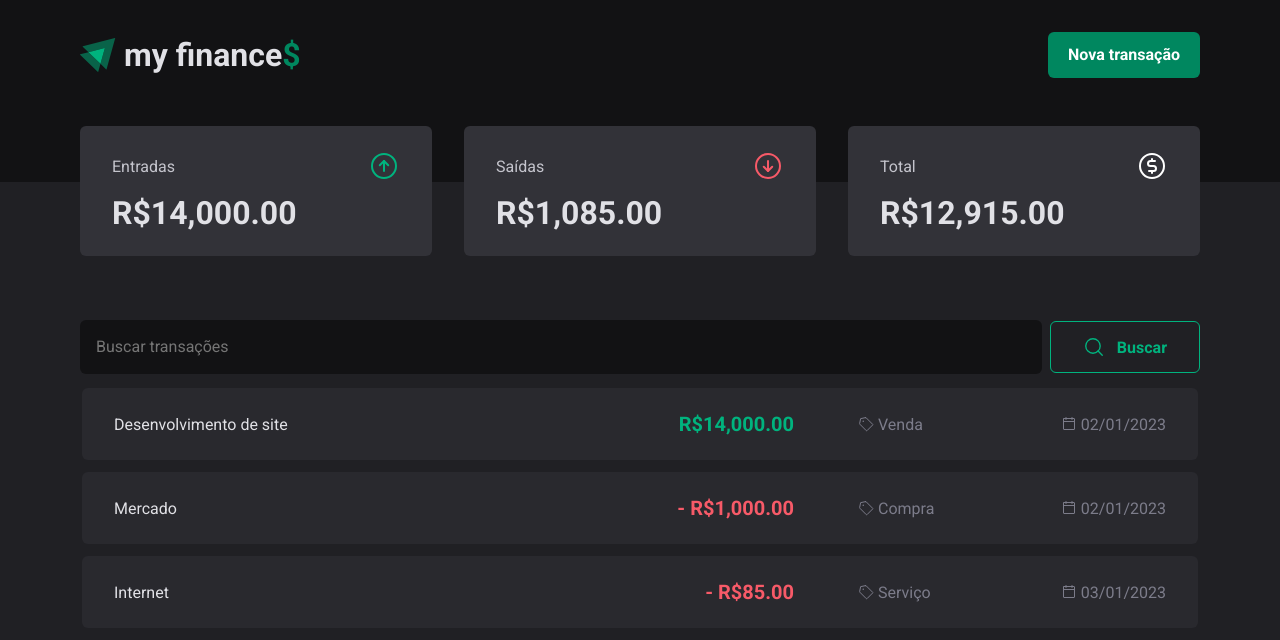
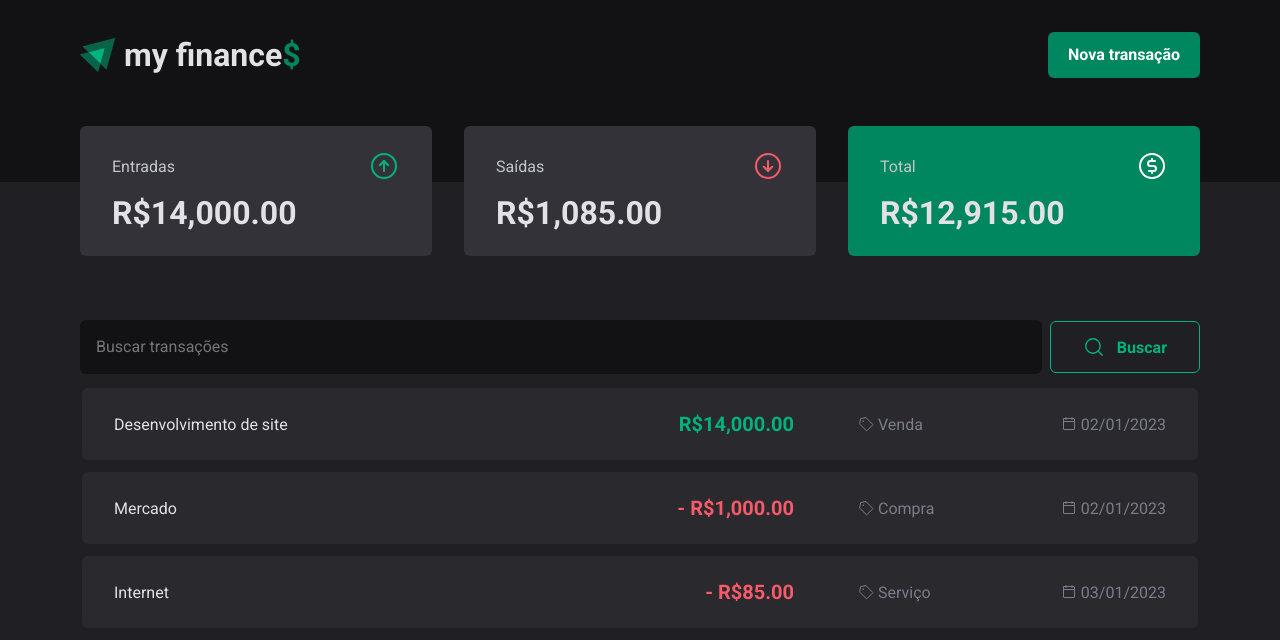
Before and after one commit to Matheus-Pazinati/my-finances-2.0, a React (Vite) app: page / in a window 1280 px wide. Shown: the top 640 px of the page. Built offline with nearby package versions, Linux system fonts and the light colour scheme; data requests are answered from the project's data file.

Commit message:
Cria logica para alterar a cor do resumo total de acordo com o saldo (positivo = verde, negativo = vermelho)

```diff
--- a/src/components/Summary/components/SummaryCard/index.tsx
+++ b/src/components/Summary/components/SummaryCard/index.tsx
@@ -10,7 +10,7 @@ interface SummaryCardProps {
 
 export function SummaryCard({ title, Icon, amount }: SummaryCardProps) {
   return (
-    <SummaryCardContainer>
+    <SummaryCardContainer type={title} isBalancePositive={amount >= 0}>
       <header>
         <span>{title}</span>
         <Icon size={32} />
--- a/src/components/Summary/components/SummaryCard/styles.ts
+++ b/src/components/Summary/components/SummaryCard/styles.ts
@@ -1,14 +1,23 @@
-import styled from "styled-components";
+import styled, { css } from "styled-components";
 
-export const SummaryCardContainer = styled.div`
+interface SummaryCardContainerProps {
+  type: string
+  isBalancePositive: boolean
+}
+
+export const SummaryCardContainer = styled.div<SummaryCardContainerProps>`
   width: 100%;
   padding: 1.5rem 2rem;
   display: flex;
   justify-content: center;
   flex-direction: column;
   gap: 0.75rem;
-  background-color: ${({theme}) => theme["gray-600"]};
+  background-color: ${({type, isBalancePositive, theme}) => type === "Total" ? `
+    ${isBalancePositive ? theme["green-500"] : theme["red-500"]}
+  ` : theme["gray-600"]};
   border-radius: 6px;
+
+
 
   header {
     display: flex;
```
